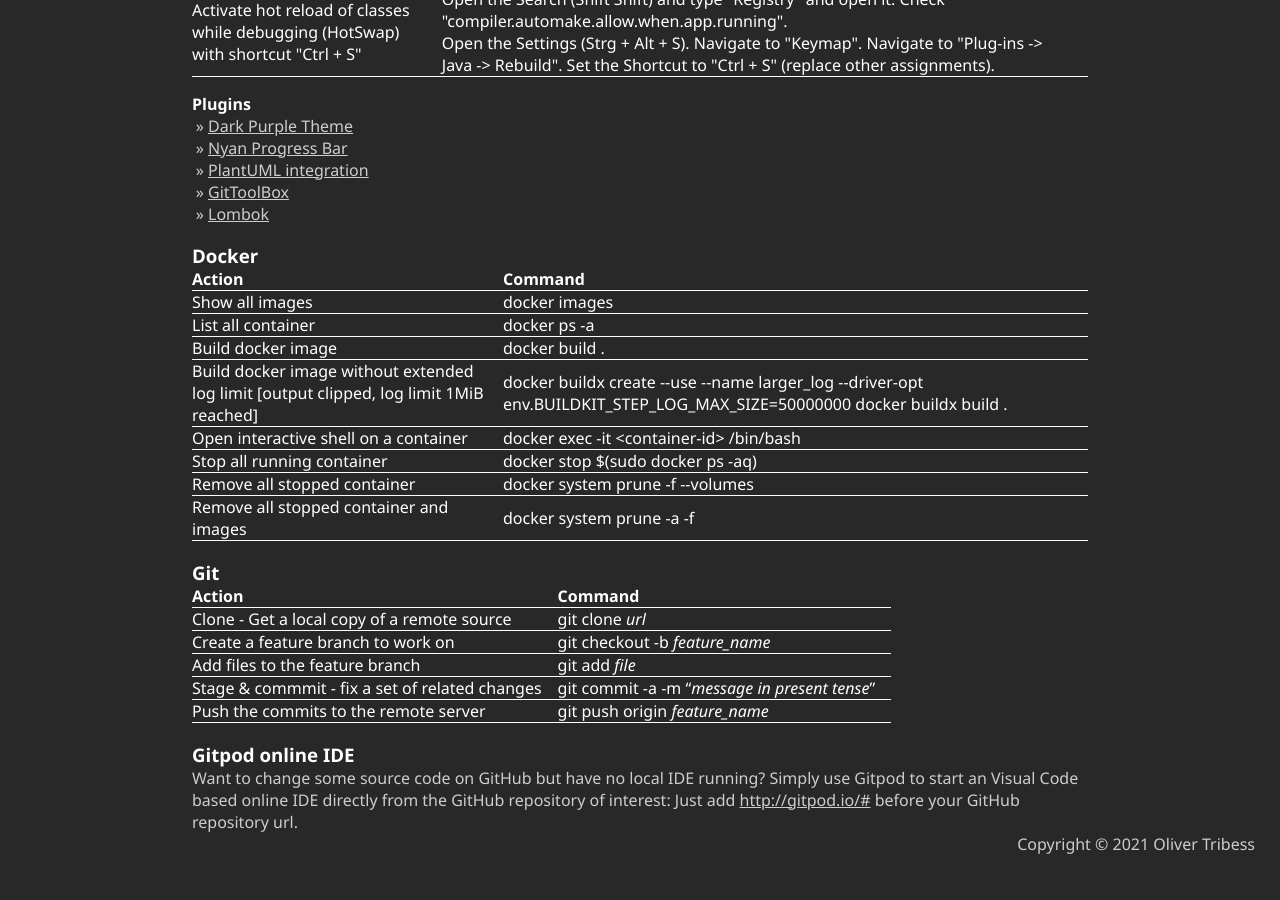
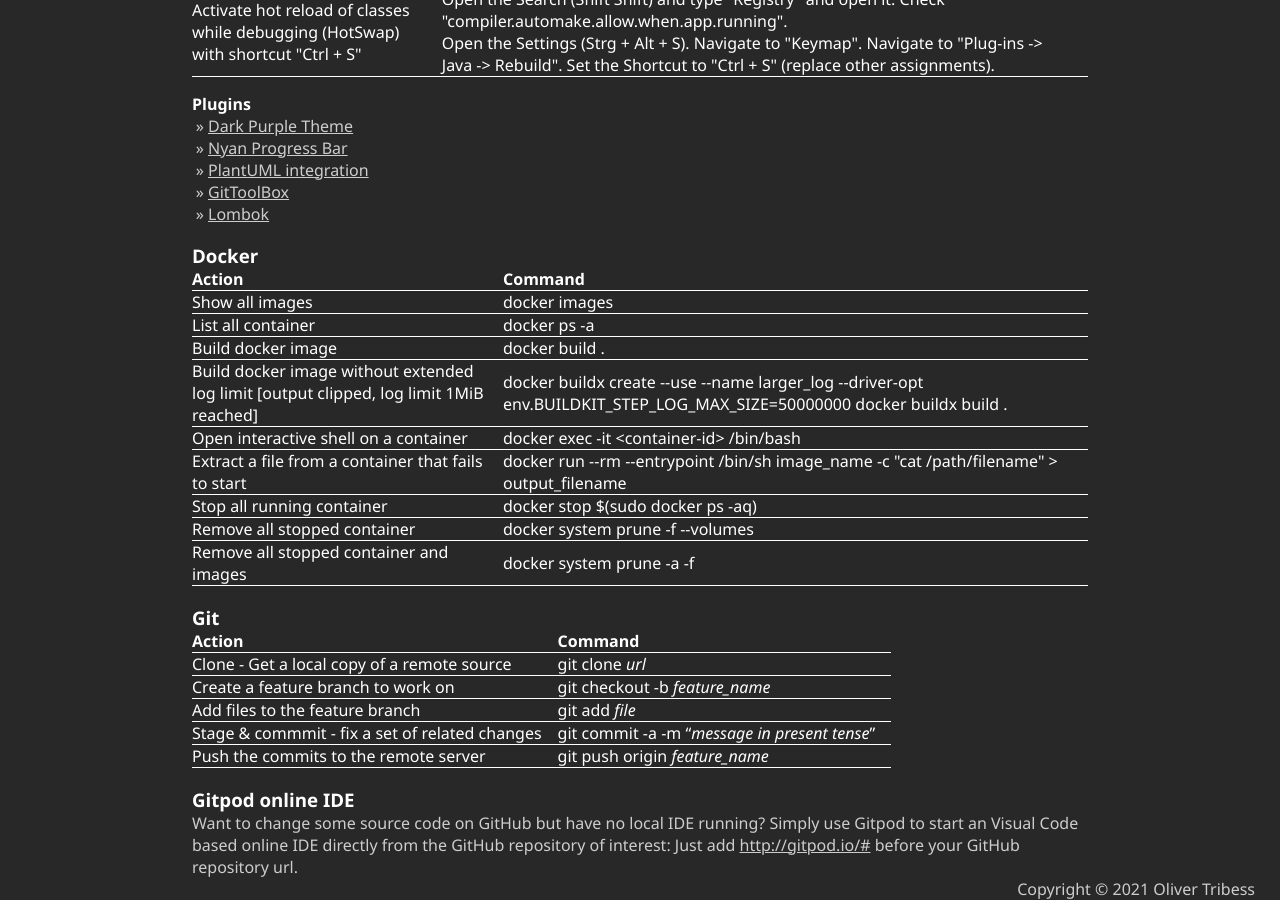
Before and after one commit to Tait1337/DevThoughts, a Jekyll site: the page index.html, which Jekyll copies as it is, in a window 1280 px wide and 900 px high, scrolled down 5949 px. Built offline with Jekyll 4.4.1, drawn with Linux system fonts in a browser that asks for light colours; nearby versions of some CDN libraries; before the commit the page ends 6804 px from its top, so only the background shows below that.

Commit message:
Update index.html

```diff
--- a/index.html
+++ b/index.html
@@ -343,6 +343,10 @@
                     <td>docker exec -it &lt;container-id&gt; /bin/bash</td>
                 </tr>
                 <tr>
+                    <td>Extract a file from a container that fails to start</td>
+                    <td>docker run --rm --entrypoint /bin/sh image_name -c "cat /path/filename" &gt; output_filename</td>
+                </tr>
+                <tr>
                     <td>Stop all running container</td>
                     <td>docker stop $(sudo docker ps -aq)</td>
                 </tr>
```
